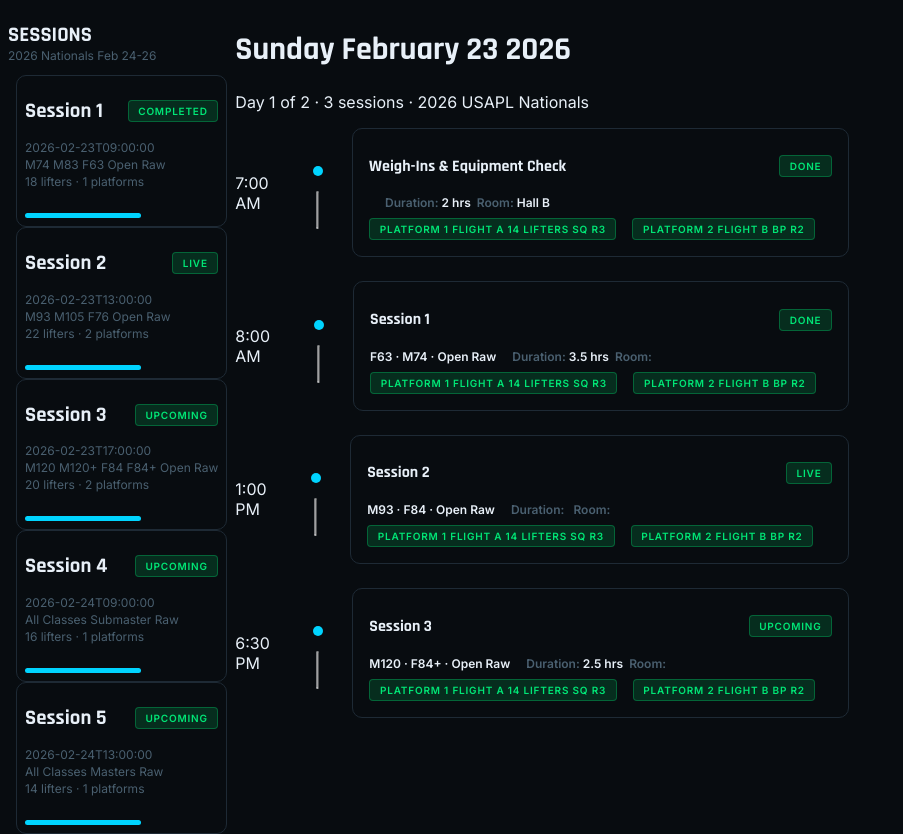
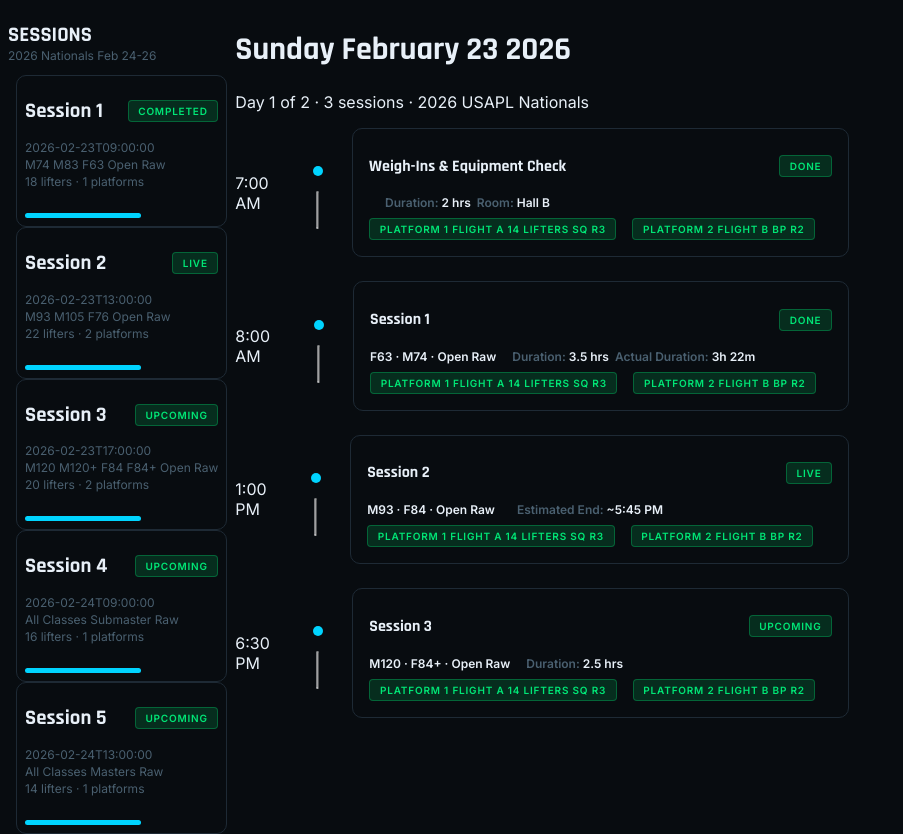
Before and after one commit to kbongco/meet-lifting-track, a Next.js app: page /schedule in a window 1280 px wide. Shown: the whole page, without its empty margins (0-903 px from the left). Built offline with nearby package versions, Linux system fonts and the light colour scheme.

Commit message:
starting to add dynamic content for schedule block, added in scrollbar

```diff
--- a/app/schedule/ScheduleBlock/ScheduleBlock.tsx
+++ b/app/schedule/ScheduleBlock/ScheduleBlock.tsx
@@ -17,6 +17,7 @@ export default function ScheduleBlock({
   progress,
   flights,
 }: TimelineBlock) {
+  console.log(actualDuration, "act");
   return (
     <div className="chbi-lifting-schedule-info">
       <div className="chbi-lifting-circle-time">
@@ -33,10 +34,57 @@ export default function ScheduleBlock({
           <div className="chbi-lifting-schedule-info-text-container">
             <p className="chbi-lifting-schedule-athletes">{divisions}</p>
             <div className="chbi-lifting-schedule-extra-text">
-              <p className="chbi-lifting-schedule-athletes">Duration: </p>
-              <p className="chbi-lifting-secondary-text">&nbsp;{duration}</p>
-              <p className="chbi-lifting-schedule-athletes">&nbsp; Room: </p>
-              <p className="chbi-lifting-secondary-text">&nbsp;{room} </p>
+              <p className="chbi-lifting-schedule-athletes"></p>
+              {duration ? (
+                <>
+                  {" "}
+                  <p className="chbi-lifting-schedule-athletes">Duration: </p>
+                  <p className="chbi-lifting-secondary-text">
+                    &nbsp;{duration}
+                  </p>
+                </>
+              ) : (
+                ""
+              )}
+              {room ? (
+                <>
+                  {" "}
+                  <p className="chbi-lifting-schedule-athletes">
+                    &nbsp; Room:{" "}
+                  </p>
+                  <p className="chbi-lifting-secondary-text">&nbsp;{room} </p>
+                </>
+              ) : (
+                ""
+              )}
+              {estimatedEnd ? (
+                <>
+                  {" "}
+                  <p className="chbi-lifting-schedule-athletes">
+                    &nbsp; Estimated End:{" "}
+                  </p>
+                  <p className="chbi-lifting-secondary-text">
+                    &nbsp;{estimatedEnd}{" "}
+                  </p>
+                </>
+              ) : (
+                ""
+              )}
+              {actualDuration ? (
+                <>
+                  {" "}
+                  <p className="chbi-lifting-schedule-athletes">
+                    &nbsp; Actual Duration:{" "}
+                  </p>
+                  <p className="chbi-lifting-secondary-text">
+                    &nbsp;{actualDuration}{" "}
+                  </p>
+                </>
+              ) : (
+                ""
+              )}
+              {/* <p className="chbi-lifting-schedule-athletes">&nbsp; Room: </p>
+              <p className="chbi-lifting-secondary-text">&nbsp;{room} </p> */}
             </div>
           </div>
           <div className="chbi-lifting-info-flight-information">
--- a/app/schedule/ScheduleContent/ScheduleContent.tsx
+++ b/app/schedule/ScheduleContent/ScheduleContent.tsx
@@ -23,7 +23,6 @@ export default function ScheduleContent() {
           flights={mock.flights}
         />
       ))}
-      {/* <ScheduleBlock/> */}
     </>
   )
 }
--- a/app/styles/globals.scss
+++ b/app/styles/globals.scss
@@ -16,3 +16,28 @@ h1, h2, h3, .display-text {
 code, .mono {
   font-family: $font-mono;
 }
+
+// put this in your globals.scss
+
+* {
+  scrollbar-width: thin;
+  scrollbar-color: $color-border-2 transparent;
+}
+
+*::-webkit-scrollbar {
+  width: 6px;
+  height: 6px;
+}
+
+*::-webkit-scrollbar-track {
+  background: transparent;
+}
+
+*::-webkit-scrollbar-thumb {
+  background: $color-border-2;
+  border-radius: 3px;
+
+  &:hover {
+    background: $color-text-muted;
+  }
+}
```
